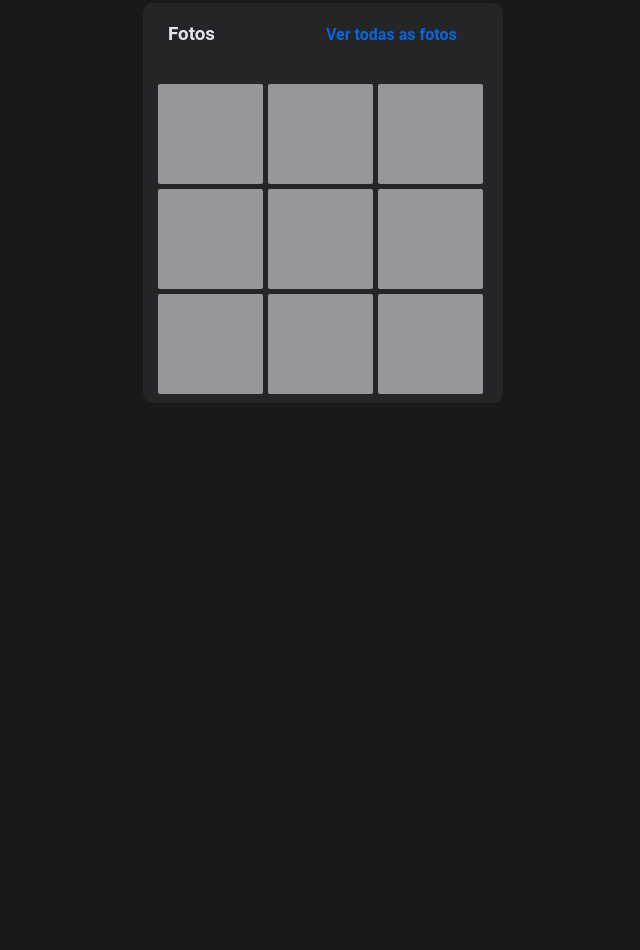
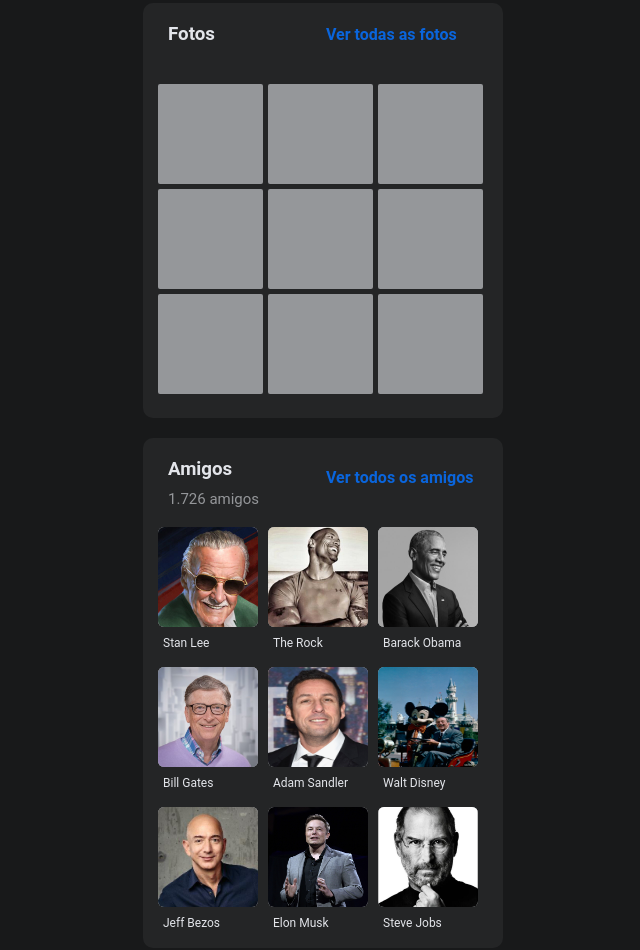
Before and after one commit to giovannalinda/clone-facebook, a plain HTML site: page index.html in a window 1280 px wide. Shown: the part 919-1869 px from the top of the page, without its empty margins (177-817 px from the left). Before the commit the page ends 1322 px from the top, so only its background shows below. Drawn offline with Linux system fonts and the light colour scheme.

Commit message:
timeline friends finalized

```diff
--- a/index.html
+++ b/index.html
@@ -140,6 +140,57 @@
        </ul>
      </div>
 
+     <div class="timeline-friends">
+      <h3>Amigos</h3>
+      <p>1.726 amigos</p>
+      <strong>Ver todos os amigos</strong>
+      <ul>
+        <li>
+          <img src="./images/stanlee.png" alt="Stan Lee">
+          <p>Stan Lee</p>
+        </li>
+
+        <li>
+          <img src="./images/the rock.png" alt="The Rock">
+          <p>The Rock</p>
+        </li>
+
+        <li>
+          <img src="./images/barackobama.png" alt="Barack Obama">
+          <p>Barack Obama</p>
+        </li>
+
+        <li>
+          <img src="./images/bill gates.png" alt="Bill Gates">
+          <p>Bill Gates</p>
+        </li>
+
+        <li>
+          <img src="./images/adamsandler.png" alt="Adam Sandler">
+          <p>Adam Sandler</p>
+        </li>
+
+        <li>
+          <img src="./images/waltdisney.png" alt="Walt Disney">
+          <p>Walt Disney</p>
+        </li>
+        <li>
+          <img src="./images/jeffbezos.png" alt="Jeff Bezos">
+          <p>Jeff Bezos</p>
+        </li>
+
+        <li>
+          <img src="./images/elonmusk.png" alt="Elon Musk">
+          <p>Elon Musk</p>
+        </li>
+
+        <li>
+          <img src="./images/steve jobs.jpg" alt="Steve Jobs">
+         <p>Steve Jobs</p>
+        </li>
+      </ul>
+    </div>
+
   </body>
 
 </html>
--- a/styles.css
+++ b/styles.css
@@ -307,7 +307,7 @@ div.timeline-icon ul li {
   }
 
   div.timeline-icon ul li img {
-    margin-right: 8px;
+    margin-right: 9px;
   }
 
   div.division-status {
@@ -322,7 +322,7 @@ div.timeline-icon ul li {
   div.timeline-photos {
     background: #242526;
     width: 360px;
-    height: 400px;
+    height: 415px;
     margin-top: 40px;
     margin-left: 320px;
     border-radius: 10px;
@@ -348,7 +348,7 @@ div.timeline-icon ul li {
     list-style: none;
     display: flex;
     flex-wrap: wrap;
-    padding: 0 15px;
+    padding: 0 15px 0 15px;
   }
 
   div.timeline-photos ul li  {
@@ -360,3 +360,72 @@ div.timeline-icon ul li {
     margin: 0 5px 5px 0;
 
   }
+
+  div.timeline-friends {
+    background: #242526;
+    width: 360px;
+    height: 510px;
+    margin-top: 20px;
+    margin-left: 320px;
+    border-radius: 10px;
+  }
+
+  div.timeline-friends h3 {
+    color: #e3e5ea;
+    padding: 20px;
+    margin-left: 5px;
+  }
+
+  div.timeline-friends p {
+    color: #95979A;
+    margin-left: 25px;
+    margin-top: -10px;
+    font-size: 15px;
+  }
+
+  div.timeline-friends strong {
+    color: #0A65DC;
+    position: relative;
+    width: 6px;
+    height: 18px;
+    left: 130px;
+    top: -40px;
+    margin: 53px;
+  }
+
+  div.timeline-friends ul {
+    list-style: none;
+    display: flex;
+    flex-wrap: wrap;
+    padding: 0 15px 0 15px;
+  }
+
+  div.timeline-friends ul li  {
+    width: 100px;
+    height: 100px;
+    background: #95979A;
+    border-radius: 6px;
+    flex: 1 0 auto;
+    margin: 0 10px 40px 0;
+
+  }
+
+  div.timeline-friends ul li img {
+    width: 100px;
+    height: 100px;
+    background: #95979A;
+    border-radius: 6px;
+    flex: 1 0 auto;
+    margin: 0 10px 10px 0;
+
+  }
+
+  div.timeline-friends ul li p {
+    font-size: 12px;
+    position: absolute;
+    color: #e3e5ea;
+    margin-top: -25px;
+    margin-left: -15px;
+    padding: 20px;
+
+  }
```
Also changed, not shown: images/adamsandler.png (added), images/barackobama.png (added), images/bill gates.png (added), images/elonmusk.png (added), images/jeffbezos.png (added), images/stanlee.png (added), images/steve jobs.jpg (added), images/the rock.png (added), images/waltdisney.png (added).
